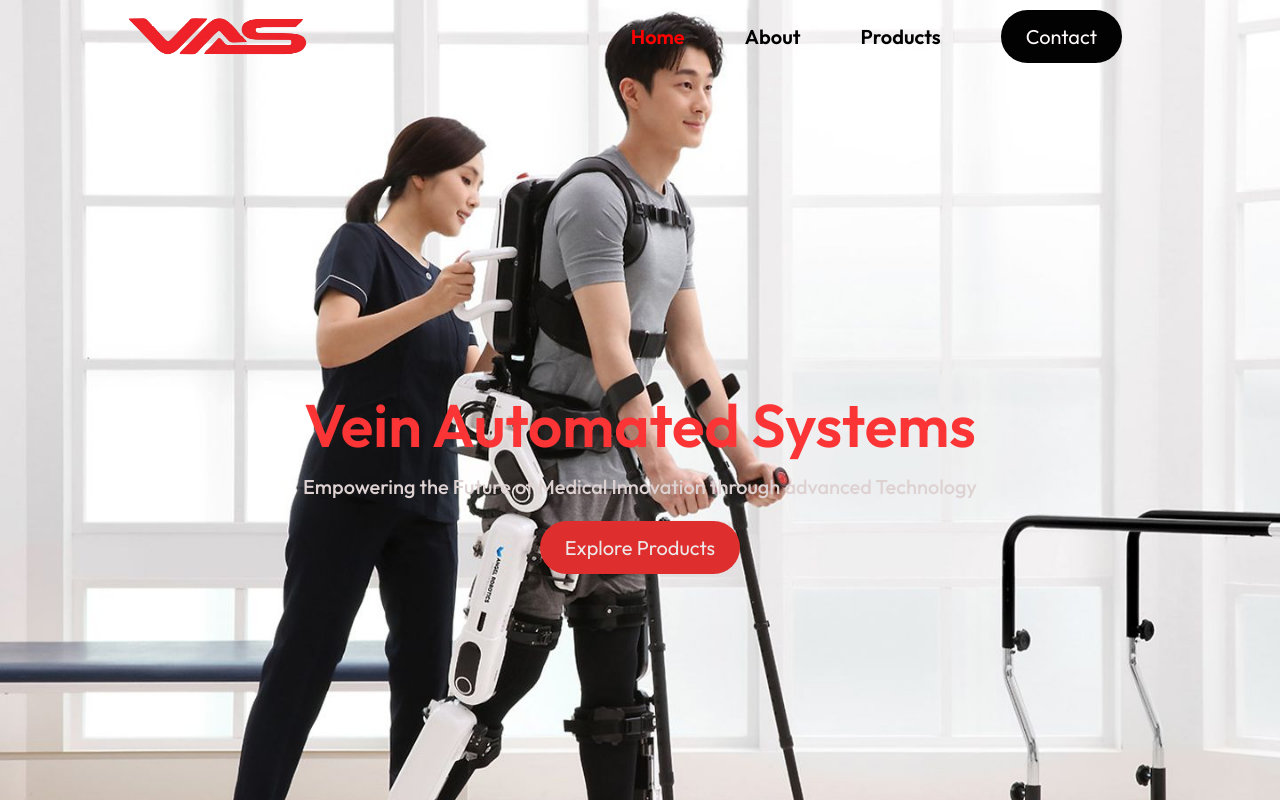
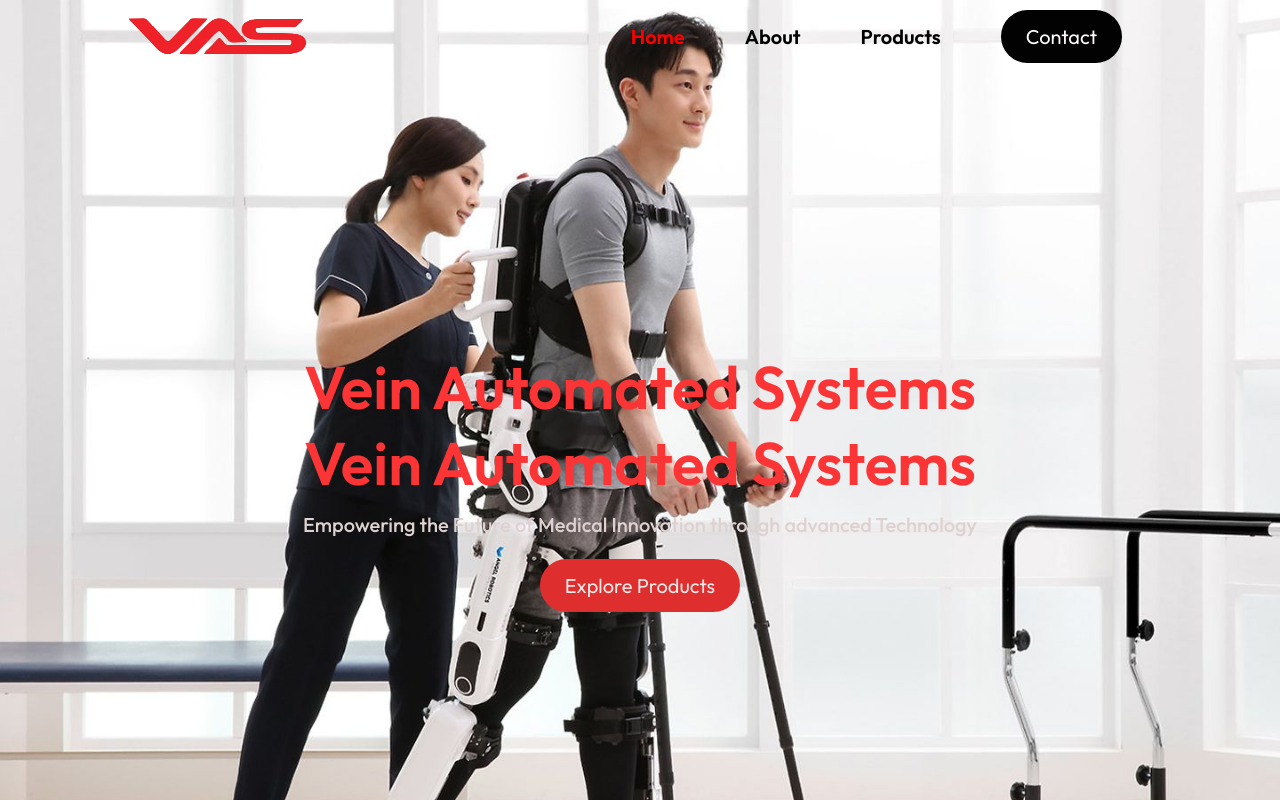
Before and after one commit to daivik10-2001/vein_project_1, a React (Vite) app: page / in a window 1280 px wide. Shown: the top 800 px of the page. Built offline with nearby package versions, Linux system fonts and the light colour scheme.

Commit message:
first commit

```diff
--- a/src/components/hero/Hero.jsx
+++ b/src/components/hero/Hero.jsx
@@ -9,6 +9,9 @@
     <div className='hero container1'>
         <div className='hero-text'>
             <h1>Vein Automated Systems</h1>
+            <h1>Vein Automated Systems</h1>
+
+
             <p>Empowering the Future of Medical Innovation through advanced Technology</p>
             <button onClick={() => navigate('/products')} className='btn1'>Explore Products </button>
         </div>
```
